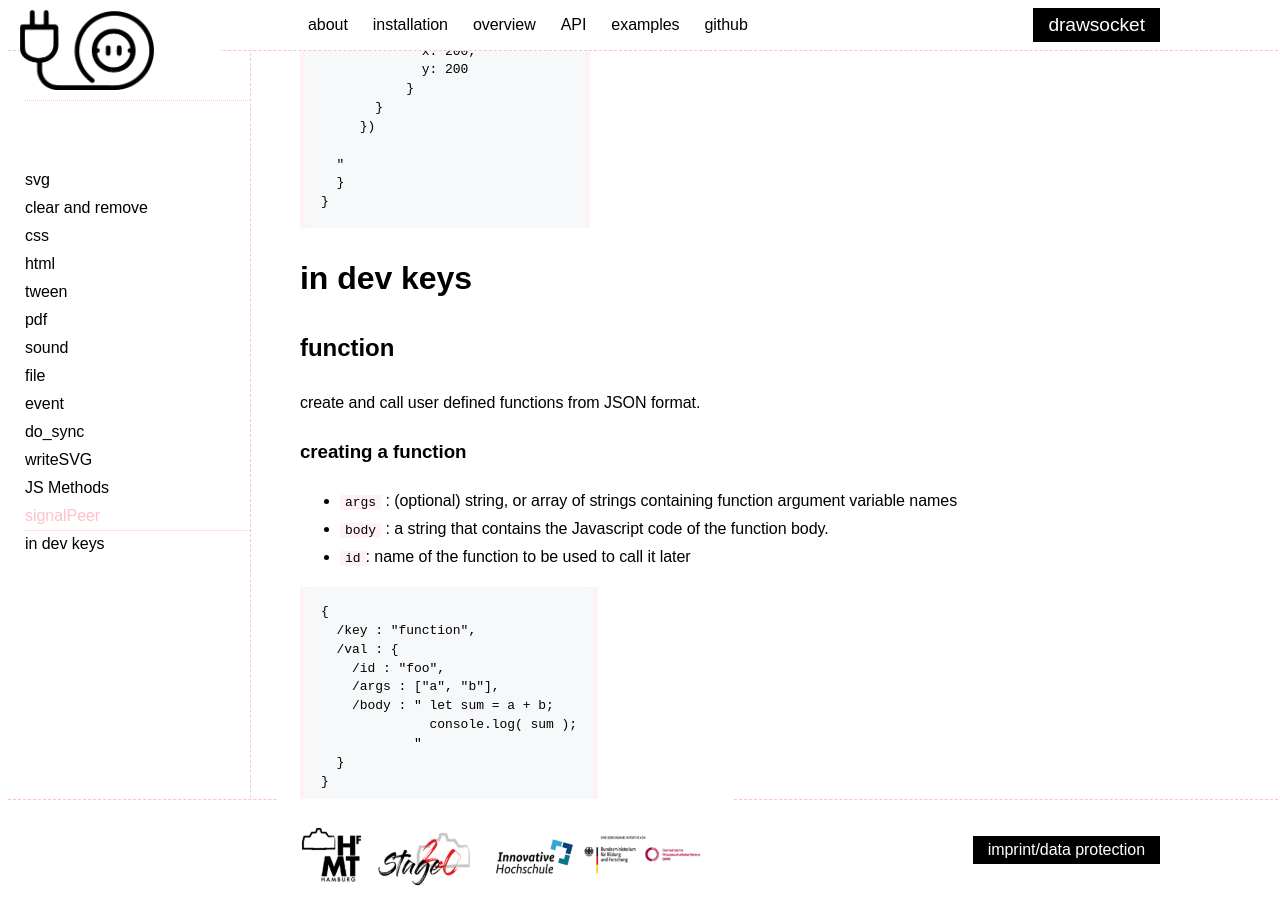
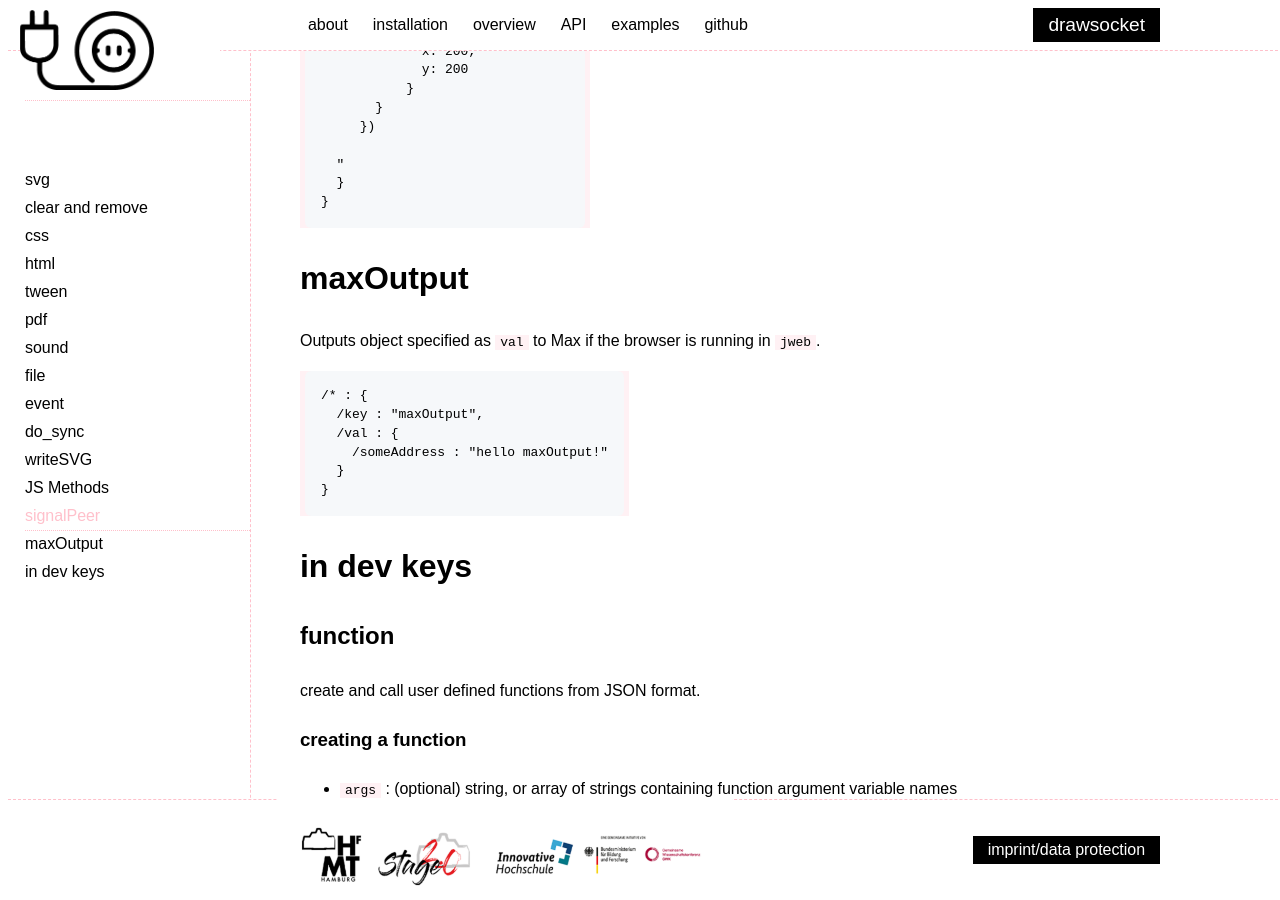
Before and after one commit to drawsocket/drawsocket.github.io, a Jekyll site: the page built from api.md, in a window 1280 px wide and 900 px high, scrolled down 15702 px. Built offline with Jekyll 4.4.1, drawn with Linux system fonts in a browser that asks for light colours.

Commit message:
added maxOutput

````diff
--- a/api.md
+++ b/api.md
@@ -664,6 +664,20 @@ For example, here is a button that sends a message to another client on being cl
 }
 ```
 
+# __maxOutput__
+{: class="api_key"}
+
+Outputs object specified as `val` to Max if the browser is running in `jweb`.
+
+```
+/* : {
+  /key : "maxOutput",
+  /val : {
+    /someAddress : "hello maxOutput!"
+  }
+}
+```
+
 # __in dev keys__
 {: class="api_key"}
 
````
